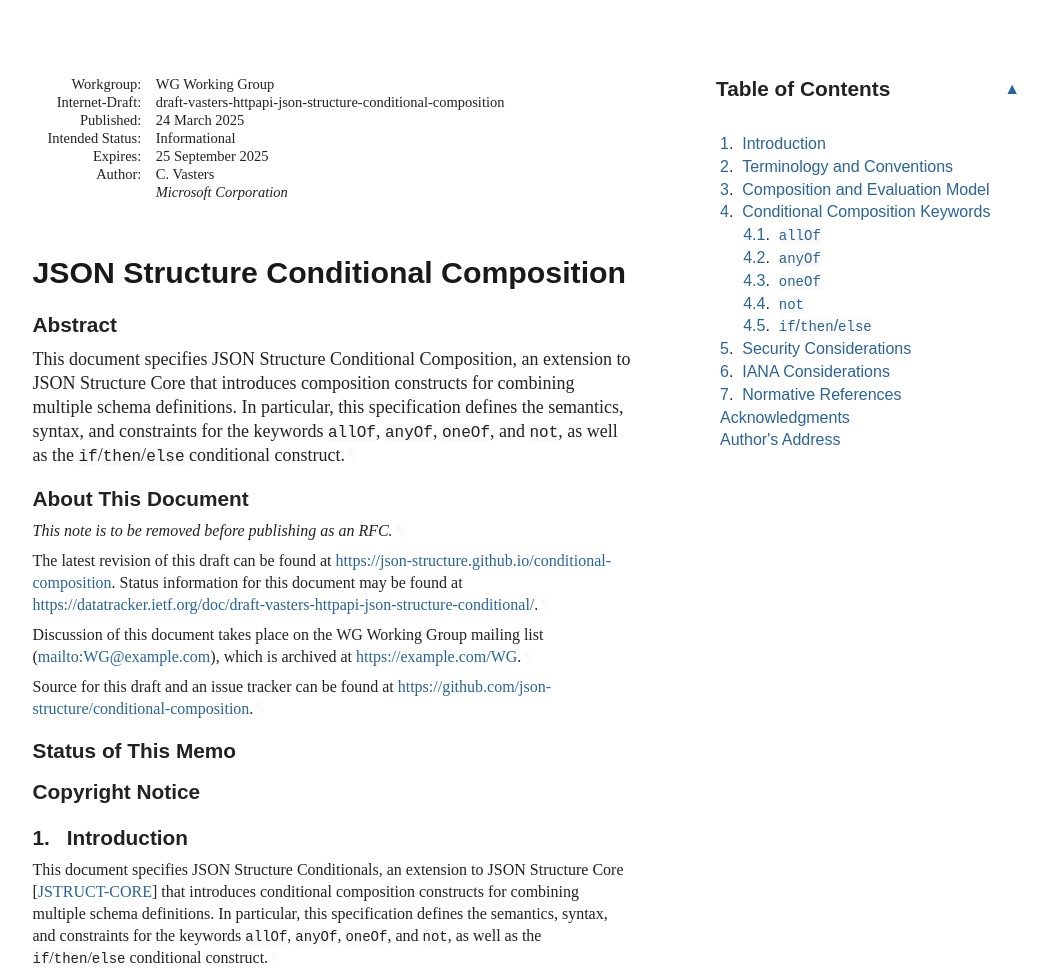
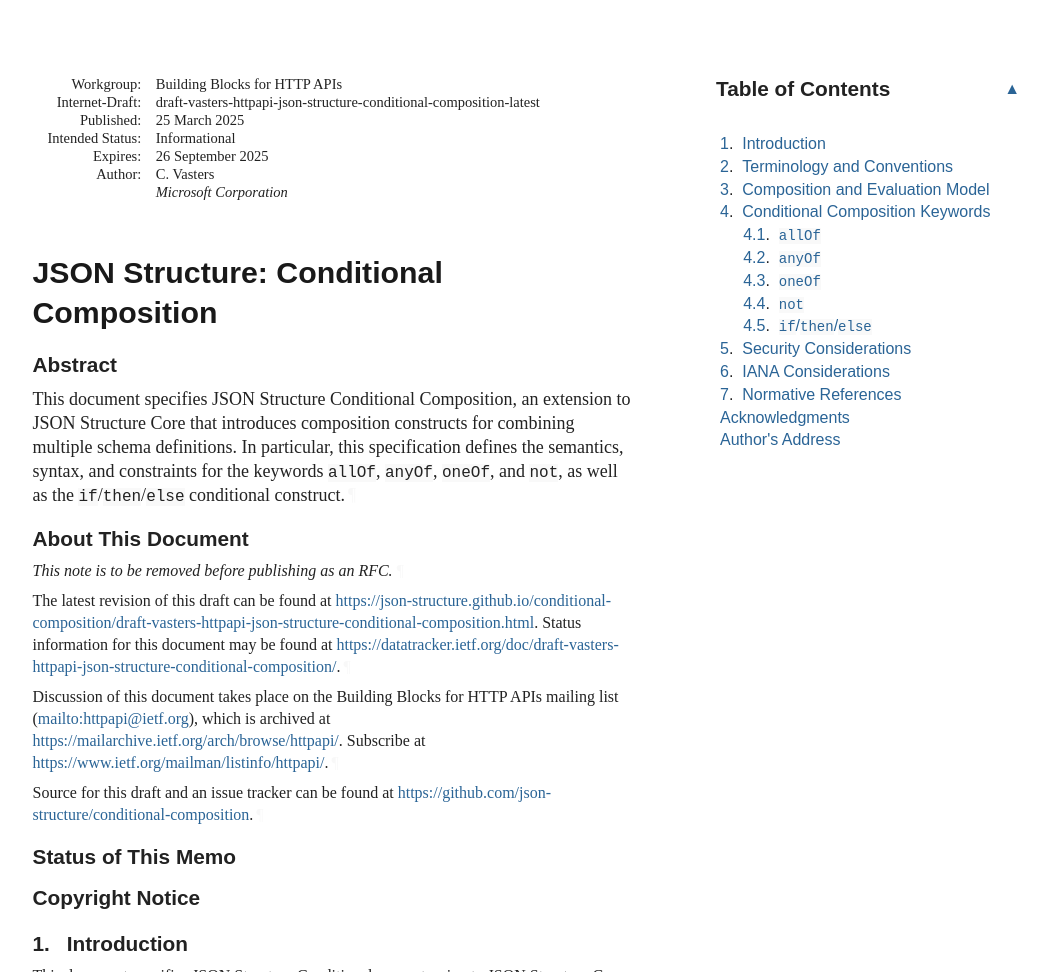
Before and after one commit to json-structure/conditional-composition, a plain HTML site: page draft-vasters-httpapi-json-structure-conditional-composition.html in a window 1280 px wide. Shown: the top 972 px of the page, without its empty margins (92-1140 px from the left). Drawn offline with Linux system fonts and the light colour scheme; a web font is replaced by a local one.

Commit message:
Script updating gh-pages from ffc690f. [ci skip]

```diff
--- a/draft-vasters-httpapi-json-structure-conditional-composition.html
+++ b/draft-vasters-httpapi-json-structure-conditional-composition.html
@@ -4,7 +4,7 @@
 <meta charset="utf-8">
 <meta content="Common,Latin" name="scripts">
 <meta content="initial-scale=1.0" name="viewport">
-<title>JSON Structure Conditional Composition</title>
+<title>JSON Structure: Conditional Composition</title>
 <meta content="Clemens Vasters" name="author">
 <meta content="
        This document specifies JSON Structure Conditional Composition, an extension to
@@ -16,7 +16,7 @@ as well as the  if / then / else  conditional construct.
 <meta content="xml2rfc 3.28.0" name="generator">
 <meta content="JSON" name="keyword">
 <meta content="schema" name="keyword">
-<meta content="draft-vasters-httpapi-json-structure-conditional-composition" name="ietf.draft">
+<meta content="draft-vasters-httpapi-json-structure-conditional-composition-latest" name="ietf.draft">
 <!-- Generator version information:
   xml2rfc 3.28.0
     Python 3.12.9
@@ -1048,12 +1048,12 @@ svg :is([fill="white"], [fill^="#fff"]) {
 <table class="ears">
 <thead><tr>
 <td class="left">Internet-Draft</td>
-<td class="center">JSON Structure Conditional Composition</td>
+<td class="center">JSON Structure: Conditional Composition</td>
 <td class="right">March 2025</td>
 </tr></thead>
 <tfoot><tr>
 <td class="left">Vasters</td>
-<td class="center">Expires 25 September 2025</td>
+<td class="center">Expires 26 September 2025</td>
 <td class="right">[Page]</td>
 </tr></tfoot>
 </table>
@@ -1061,17 +1061,17 @@ svg :is([fill="white"], [fill^="#fff"]) {
 <div id="internal-metadata" class="document-information">
 <dl id="identifiers">
 <dt class="label-workgroup">Workgroup:</dt>
-<dd class="workgroup">WG Working Group</dd>
+<dd class="workgroup">Building Blocks for HTTP APIs</dd>
 <dt class="label-internet-draft">Internet-Draft:</dt>
-<dd class="internet-draft">draft-vasters-httpapi-json-structure-conditional-composition</dd>
+<dd class="internet-draft">draft-vasters-httpapi-json-structure-conditional-composition-latest</dd>
 <dt class="label-published">Published:</dt>
 <dd class="published">
-<time datetime="2025-03-24" class="published">24 March 2025</time>
+<time datetime="2025-03-25" class="published">25 March 2025</time>
     </dd>
 <dt class="label-intended-status">Intended Status:</dt>
 <dd class="intended-status">Informational</dd>
 <dt class="label-expires">Expires:</dt>
-<dd class="expires"><time datetime="2025-09-25">25 September 2025</time></dd>
+<dd class="expires"><time datetime="2025-09-26">26 September 2025</time></dd>
 <dt class="label-authors">Author:</dt>
 <dd class="authors">
 <div class="author">
@@ -1081,7 +1081,7 @@ svg :is([fill="white"], [fill^="#fff"]) {
 </dd>
 </dl>
 </div>
-<h1 id="title">JSON Structure Conditional Composition</h1>
+<h1 id="title">JSON Structure: Conditional Composition</h1>
 <section id="section-abstract">
       <h2 id="abstract"><a href="#abstract" class="selfRef">Abstract</a></h2>
 <p id="section-abstract-1">This document specifies JSON Structure Conditional Composition, an extension to
@@ -1096,12 +1096,13 @@ as well as the <code>if</code>/<code>then</code>/<code>else</code> conditional c
       </h2>
 <p id="section-note.1-1">This note is to be removed before publishing as an RFC.<a href="#section-note.1-1" class="pilcrow">¶</a></p>
 <p id="section-note.1-2">
-        The latest revision of this draft can be found at <span><a href="https://json-structure.github.io/conditional-composition">https://json-structure.github.io/conditional-composition</a></span>.
-        Status information for this document may be found at <span><a href="https://datatracker.ietf.org/doc/draft-vasters-httpapi-json-structure-conditional/">https://datatracker.ietf.org/doc/draft-vasters-httpapi-json-structure-conditional/</a></span>.<a href="#section-note.1-2" class="pilcrow">¶</a></p>
+        The latest revision of this draft can be found at <span><a href="https://json-structure.github.io/conditional-composition/draft-vasters-httpapi-json-structure-conditional-composition.html">https://json-structure.github.io/conditional-composition/draft-vasters-httpapi-json-structure-conditional-composition.html</a></span>.
+        Status information for this document may be found at <span><a href="https://datatracker.ietf.org/doc/draft-vasters-httpapi-json-structure-conditional-composition/">https://datatracker.ietf.org/doc/draft-vasters-httpapi-json-structure-conditional-composition/</a></span>.<a href="#section-note.1-2" class="pilcrow">¶</a></p>
 <p id="section-note.1-3">
         Discussion of this document takes place on the
-        WG Working Group mailing list (<span><a href="mailto:WG@example.com">mailto:WG@example.com</a></span>),
-        which is archived at <span><a href="https://example.com/WG">https://example.com/WG</a></span>.<a href="#section-note.1-3" class="pilcrow">¶</a></p>
+        Building Blocks for HTTP APIs  mailing list (<span><a href="mailto:httpapi@ietf.org">mailto:httpapi@ietf.org</a></span>),
+        which is archived at <span><a href="https://mailarchive.ietf.org/arch/browse/httpapi/">https://mailarchive.ietf.org/arch/browse/httpapi/</a></span>.
+        Subscribe at <span><a href="https://www.ietf.org/mailman/listinfo/httpapi/">https://www.ietf.org/mailman/listinfo/httpapi/</a></span>.<a href="#section-note.1-3" class="pilcrow">¶</a></p>
 <p id="section-note.1-4">Source for this draft and an issue tracker can be found at
         <span><a href="https://github.com/json-structure/conditional-composition">https://github.com/json-structure/conditional-composition</a></span>.<a href="#section-note.1-4" class="pilcrow">¶</a></p>
 </section>
@@ -1124,7 +1125,7 @@ as well as the <code>if</code>/<code>then</code>/<code>else</code> conditional c
         time. It is inappropriate to use Internet-Drafts as reference
         material or to cite them other than as "work in progress."<a href="#section-boilerplate.1-3" class="pilcrow">¶</a></p>
 <p id="section-boilerplate.1-4">
-        This Internet-Draft will expire on 25 September 2025.<a href="#section-boilerplate.1-4" class="pilcrow">¶</a></p>
+        This Internet-Draft will expire on 26 September 2025.<a href="#section-boilerplate.1-4" class="pilcrow">¶</a></p>
 </section>
 </div>
 <div id="copyright">
```
Also changed, not shown: index.html (+2 -2 lines), draft-vasters-httpapi-json-structure-conditional-composition.txt.
